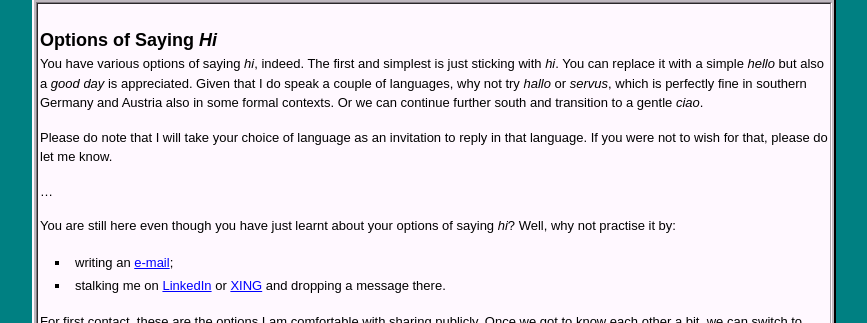
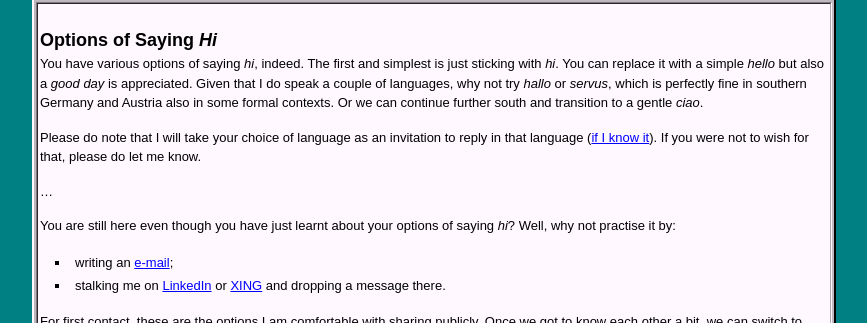
Before and after one commit to LelViLamp/LelViLamp.github.io, a Jekyll site: the page built from daniel/say-hi.md, in a window 1280 px wide. Shown: the part 299-622 px from the top of the page, without its empty margins (206-1073 px from the left). Built offline with Jekyll 4.4.1, drawn with Linux system fonts in a browser that asks for light colours.

Commit message:
Added reference to languages on contact page

```diff
--- a/daniel/say-hi.md
+++ b/daniel/say-hi.md
@@ -9,7 +9,7 @@ author: LelViLamp
 
 You have various options of saying _hi_, indeed. The first and simplest is just sticking with _hi_. You can replace it with a simple _hello_ but also a _good day_ is appreciated. Given that I do speak a couple of languages, why not try _hallo_ or _servus_, which is perfectly fine in southern Germany and Austria also in some formal contexts. Or we can continue further south and transition to a gentle _ciao_.
 
-Please do note that I will take your choice of language as an invitation to reply in that language. If you were not to wish for that, please do let me know.
+Please do note that I will take your choice of language as an invitation to reply in that language ([if I know it](/cv/misc)). If you were not to wish for that, please do let me know.
 
 ...
 
```
